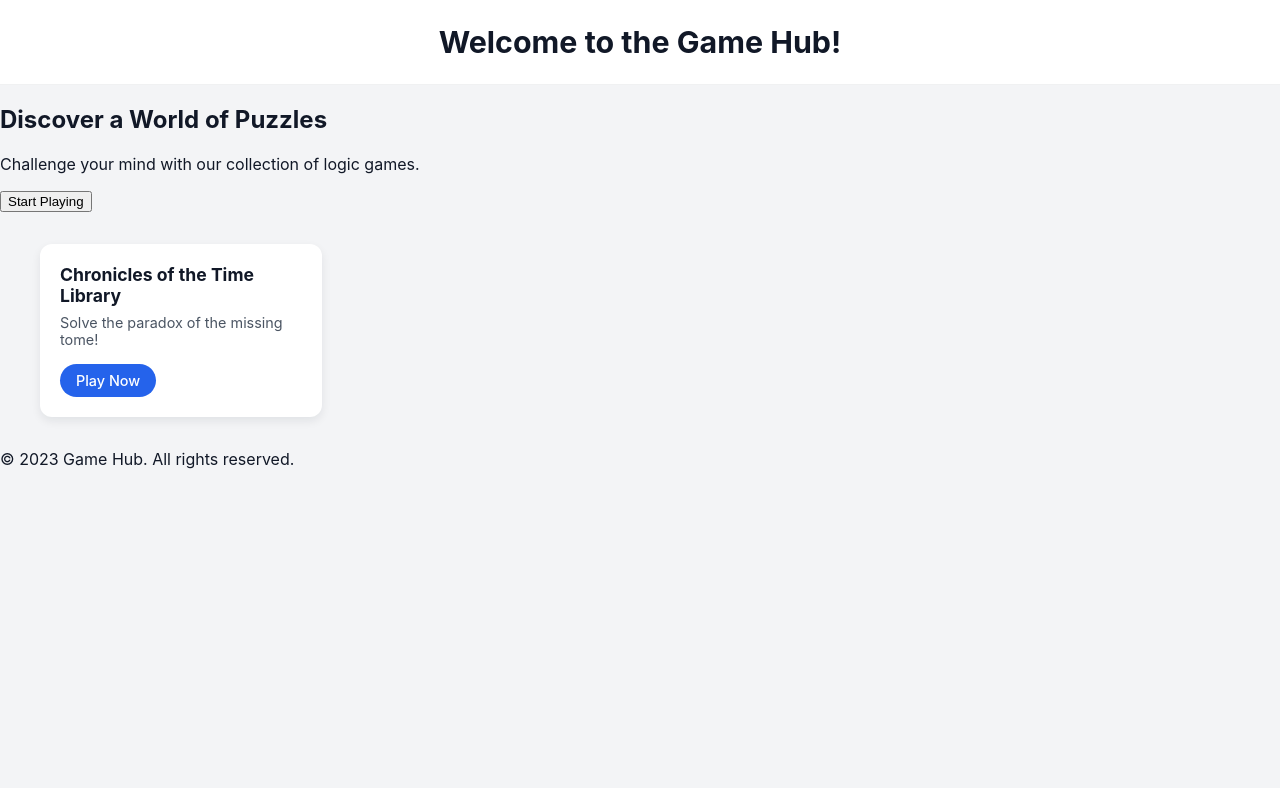
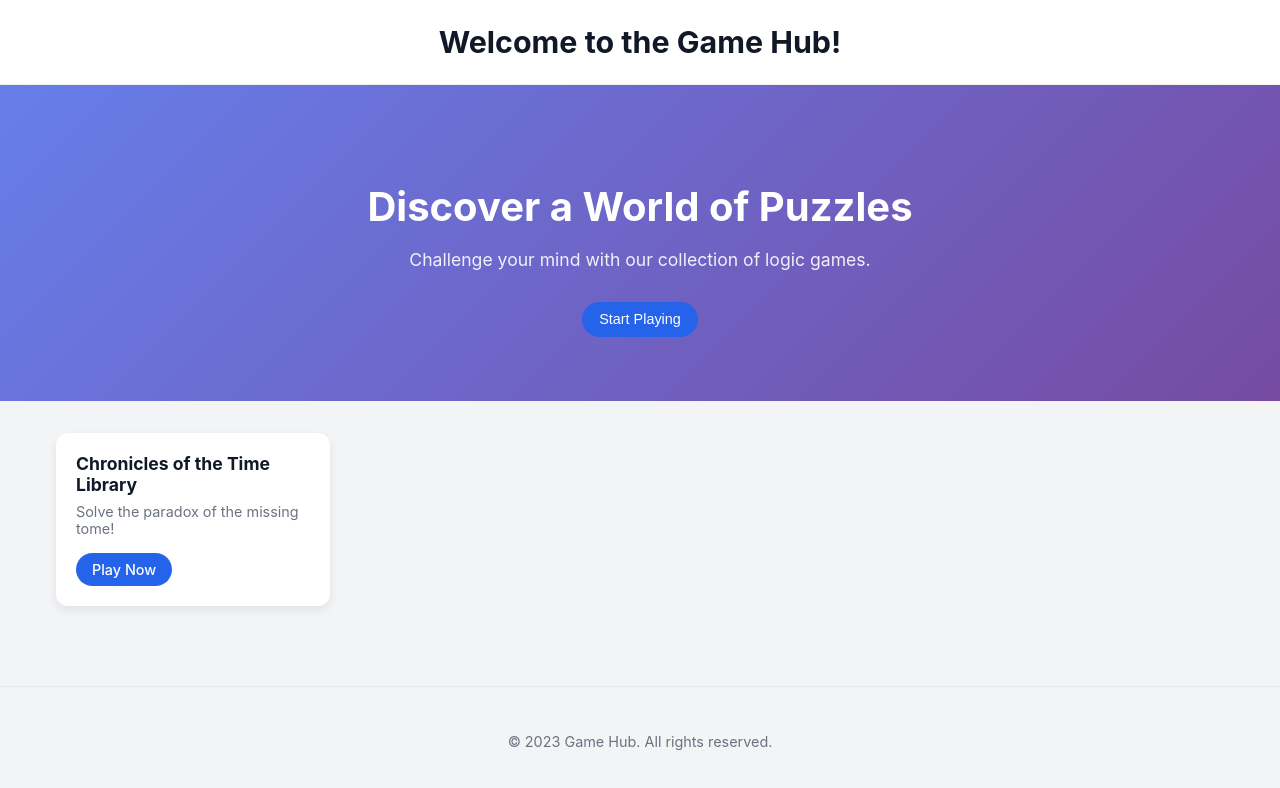
Before and after one commit to kunalpanjwani/GameHub, a plain HTML site: page index.html in a window 1280 px wide. Drawn offline with Linux system fonts and the light colour scheme.

Commit message:
Refine GameHub theme and card styling without changing behaviour

```diff
--- a/hub.css
+++ b/hub.css
@@ -1,11 +1,28 @@
 /* hub.css */
+
+:root {
+  --bg: #f3f4f6;
+  --bg-card: #ffffff;
+  --text-main: #111827;
+  --text-muted: #6b7280;
+  --accent: #2563eb;
+  --accent-hover: #1d4ed8;
+  --radius-card: 12px;
+  --shadow-soft: 0 4px 10px rgba(15, 23, 42, 0.08);
+}
+
+*,
+*::before,
+*::after {
+  box-sizing: border-box;
+}
 
 body {
   margin: 0;
   padding: 0;
   font-family: -apple-system, BlinkMacSystemFont, "Segoe UI", system-ui, sans-serif;
-  background: #f3f4f6; /* soft grey */
-  color: #111827;      /* near-black */
+  background: var(--bg);
+  color: var(--text-main);
 }
 
 header {
@@ -25,27 +42,73 @@ header p {
   margin-top: 0.5rem;
   margin-bottom: 0;
   font-size: 0.95rem;
-  color: #6b7280;
+  color: var(--text-muted);
 }
 
-main {
+#hero {
+  background: linear-gradient(135deg, #667eea, #764ba2);
+  color: #ffffff;
+  padding: 4rem 1rem;
+  text-align: center;
+  margin-bottom: 2rem;
+}
+
+#hero h2 {
+  font-size: 2.5rem;
+  margin-bottom: 1rem;
+}
+
+#hero p {
+  font-size: 1.1rem;
+  margin-bottom: 2rem;
+  opacity: 0.9;
+}
+
+.hero-actions button,
+.hero-actions a,
+#start-playing-btn { /* Added #start-playing-btn here */
+  display: inline-flex;
+  align-items: center;
+  justify-content: center;
+  padding: 0.6rem 1.1rem;
+  border-radius: 999px;
+  border: none;
+  font-size: 0.9rem;
+  font-weight: 500;
+  cursor: pointer;
+  text-decoration: none;
+  transition: background-color 0.15s ease, box-shadow 0.15s ease, transform 0.15s ease;
+}
+
+#start-playing-btn { /* Specific style for the start playing button */
+  background-color: var(--accent);
+  color: #ffffff;
+}
+
+#start-playing-btn:hover {
+  background-color: var(--accent-hover);
+  box-shadow: 0 8px 18px rgba(37, 99, 235, 0.35);
+  transform: translateY(-1px);
+}
+
+main#game-list { /* Changed to main#game-list */
   max-width: 1200px;
   margin: 2rem auto;
-  padding: 0 1rem;
+  padding: 0 1rem 3rem; /* Added bottom padding */
   display: grid;
   grid-template-columns: repeat(auto-fill, minmax(260px, 1fr));
   gap: 1.5rem;
 }
 
 .game-card {
-  background-color: #ffffff;
-  border-radius: 12px;
+  background-color: var(--bg-card);
+  border-radius: var(--radius-card);
   padding: 1.25rem;
-  box-shadow: 0 4px 10px rgba(15, 23, 42, 0.08);
-  text-align: left;
+  box-shadow: var(--shadow-soft);
   display: flex;
   flex-direction: column;
   justify-content: space-between;
+  text-align: left;
   transition: transform 0.15s ease, box-shadow 0.15s ease;
 }
 
@@ -63,7 +126,7 @@ main {
 .game-card p {
   margin: 0 0 1rem 0;
   font-size: 0.9rem;
-  color: #4b5563;
+  color: var(--text-muted);
 }
 
 .game-card a {
@@ -71,7 +134,7 @@ main {
   display: inline-block;
   padding: 0.5rem 1rem;
   border-radius: 999px;
-  background-color: #2563eb;
+  background-color: var(--accent);
   color: #ffffff;
   text-decoration: none;
   font-size: 0.9rem;
@@ -80,7 +143,16 @@ main {
 }
 
 .game-card a:hover {
-  background-color: #1d4ed8;
+  background-color: var(--accent-hover);
   box-shadow: 0 8px 18px rgba(37, 99, 235, 0.35);
   transform: translateY(-1px);
 }
+
+footer {
+  text-align: center;
+  padding: 2rem 1rem;
+  color: var(--text-muted);
+  font-size: 0.9rem;
+  border-top: 1px solid rgba(15, 23, 42, 0.06);
+  margin-top: 2rem;
+}
--- a/puzzles/time-library-001/styles.css
+++ b/puzzles/time-library-001/styles.css
@@ -16,7 +16,7 @@
 }
 
 body {
-    font-family: 'Merriweather', serif;
+    font-family: -apple-system, BlinkMacSystemFont, "Segoe UI", system-ui, sans-serif;
     margin: 0;
     padding: 0;
     background-color: var(--color-background);
```
